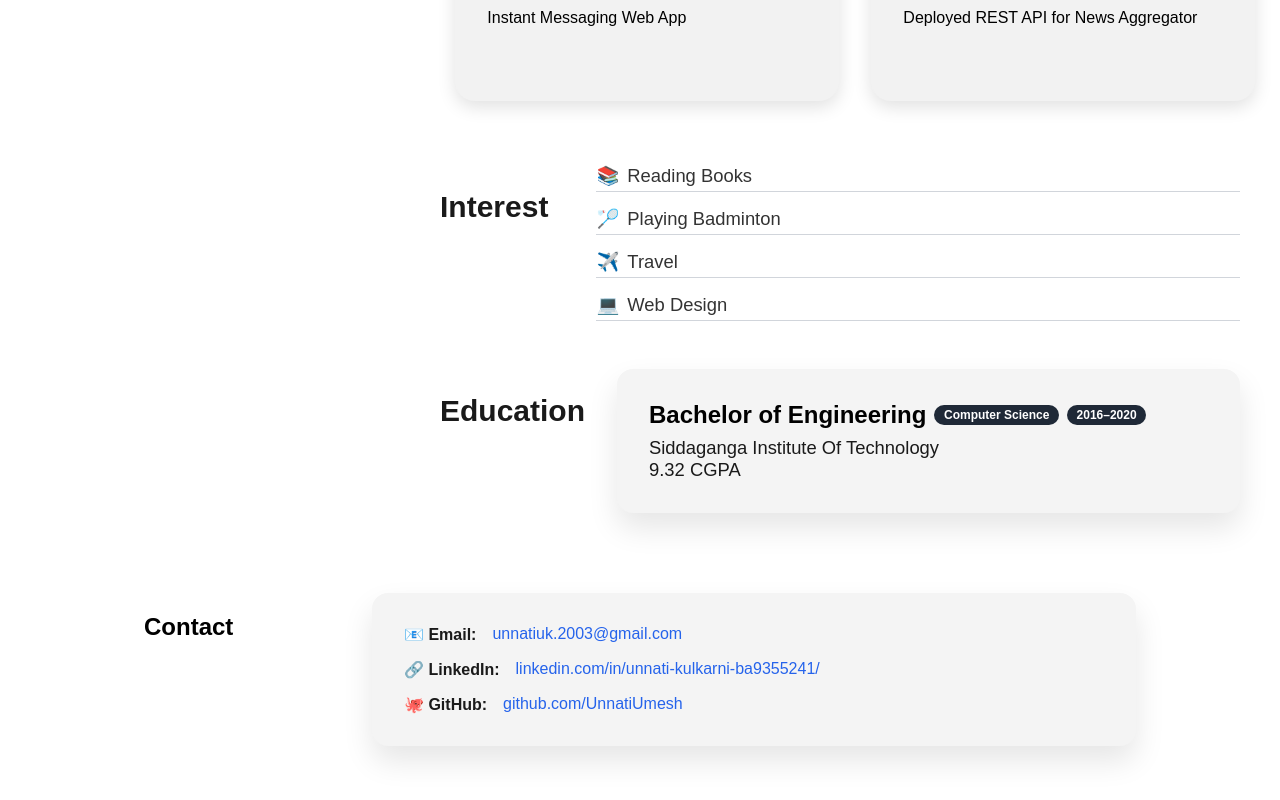
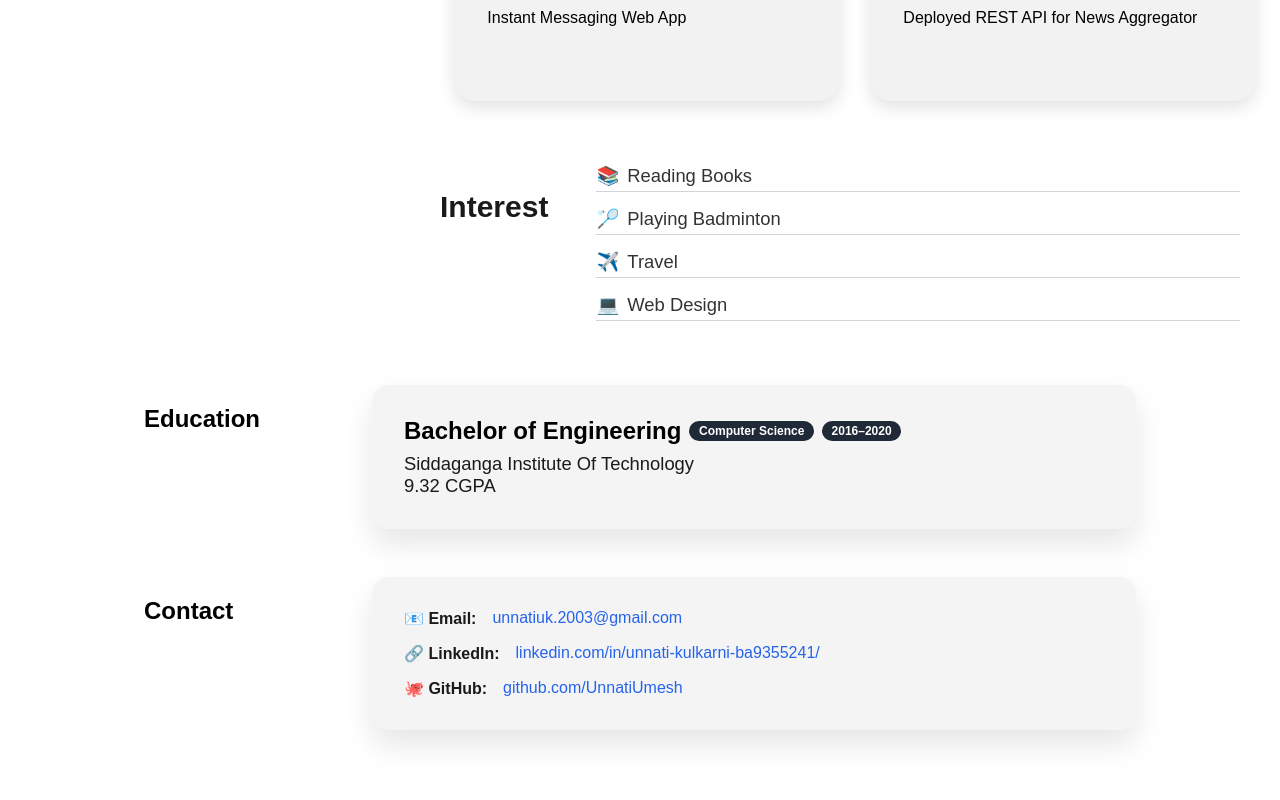
Before and after one commit to UnnatiUmesh/portfolio, a React (Vite) app: page / in a window 1280 px wide. Shown: the part 1092-1892 px from the top of the page. Built offline with nearby package versions, Linux system fonts and the light colour scheme.

Commit message:
Update the file

```diff
--- a/src/components/education/Education.css
+++ b/src/components/education/Education.css
@@ -1,16 +1,17 @@
 .education-container {
   display: flex;
-  gap: 2rem;
-  padding: 2rem;
+  gap: 7rem;
   align-items: flex-start;
-  margin-left: 25rem;
+  justify-content: center;
+  max-width: 1000px;
+  margin: 3rem auto 0 auto;
+  padding: 0 1rem;
 }
 
 .education-label {
-  font-size: 1.25rem;
-  font-weight: 500;
-  color: #1a1a1a;
-  white-space: nowrap;
+  font-weight: bold;
+  min-width: 100px;
+  text-align: left;
 }
 
 .education-card {
```
